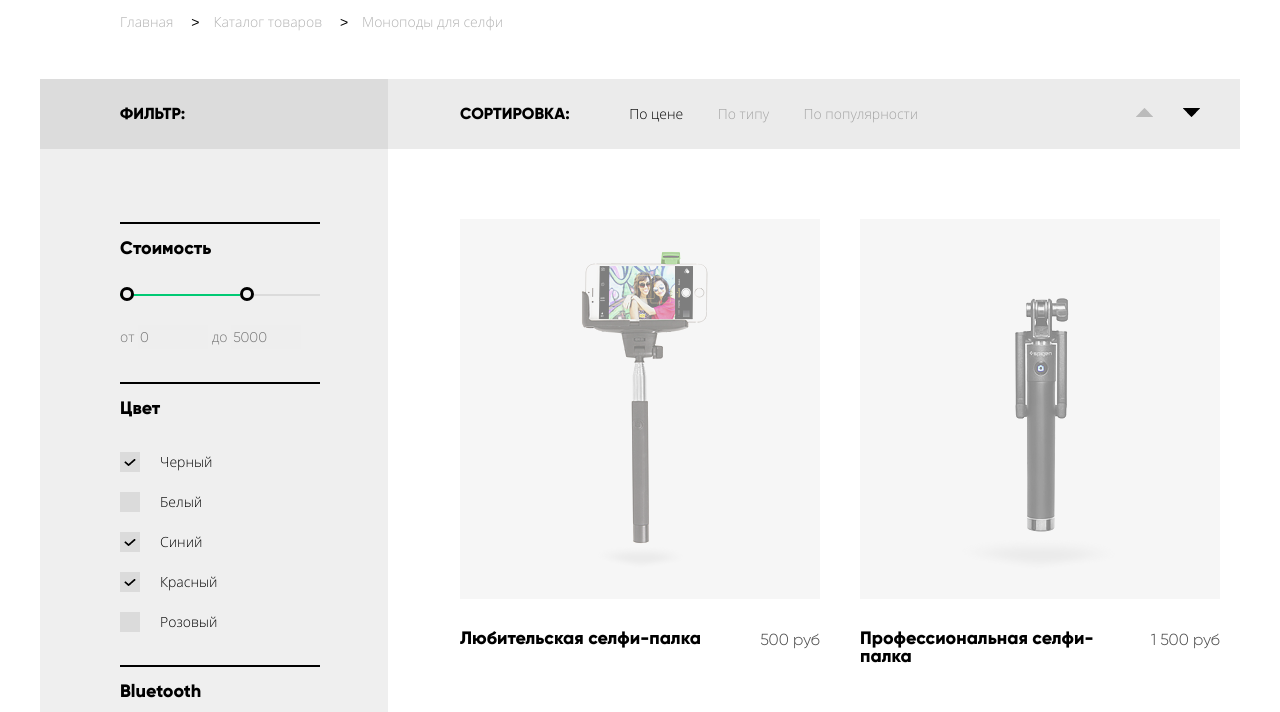
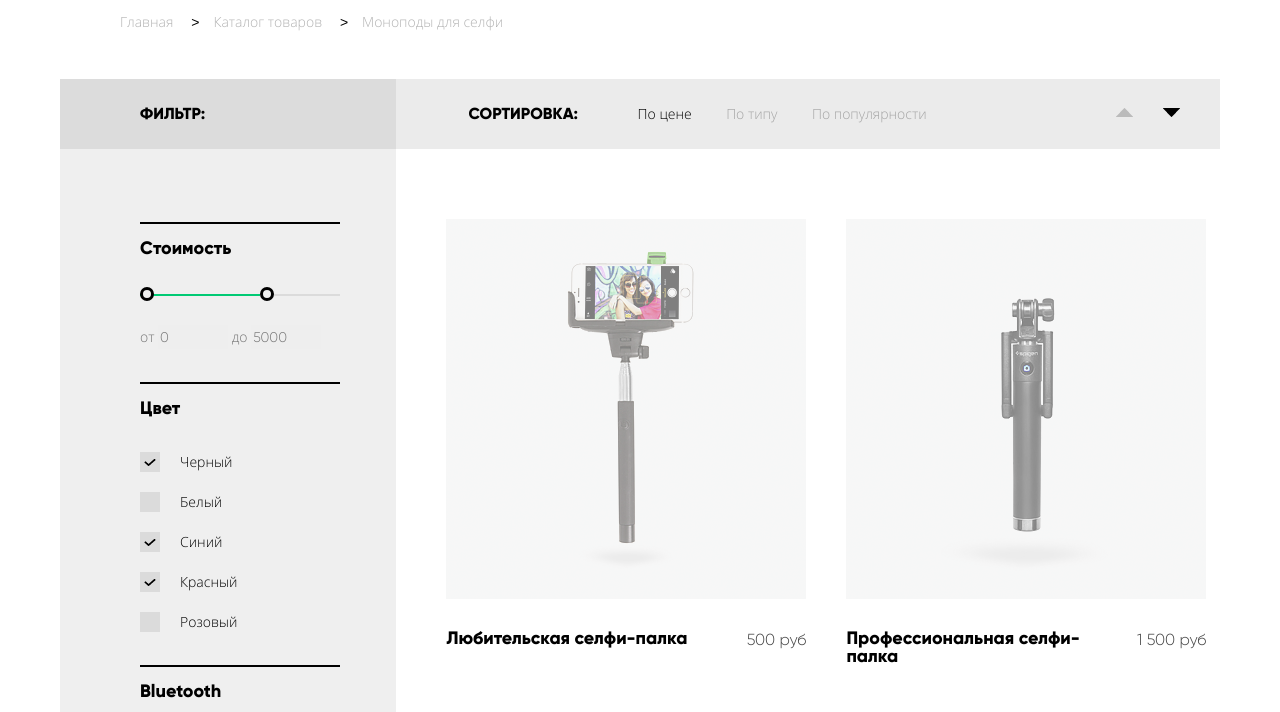
Before and after one commit to kraken1970/Device12, a website: page src/monopods.html in a window 1280 px wide. Shown: the part 338-1050 px from the top of the page. Drawn offline with Linux system fonts and the light colour scheme.

Commit message:
html & body width 100 vw

```diff
--- a/src/assets/styles/main-header.css
+++ b/src/assets/styles/main-header.css
@@ -29,14 +29,21 @@ body {
   position: relative;
 }
 
+html, body {
+  width: calc(100% + calc(100vw - 100%));
+  overflow-x: hidden;
+}
+
 .main-body {
   color: #000000;
   background-color: #ffffff;
 }
 
 .container {
-  width: 1160px;
+  max-width: 1160px;
   padding: 0;
+  margin-left: auto;
+  margin-right: auto;
 }
 
 .btn {
--- a/src/assets/styles/monopods.css
+++ b/src/assets/styles/monopods.css
@@ -318,8 +318,8 @@ label.radio-bt {
   width: 71%;
   font-size: 14px;
   padding-top: 70px;
-  padding-left: 72px;
-  padding-right: 20px;
+  padding-left: 50px;
+  padding-right: 10px;
   padding-bottom: 73px;
   & .items-line1 {
       margin-bottom: 50px;
--- a/src/assets/styles/style.css
+++ b/src/assets/styles/style.css
@@ -825,14 +825,22 @@ body {
   position: relative;
 }
 
+html, body {
+  width: -webkit-calc(100% + -webkit-calc(100vw - 100%));
+  width: calc(100% + calc(100vw - 100%));
+  overflow-x: hidden;
+}
+
 .main-body {
   color: #000000;
   background-color: #ffffff;
 }
 
 .container {
-  width: 1160px;
+  max-width: 1160px;
   padding: 0;
+  margin-left: auto;
+  margin-right: auto;
 }
 
 .btn {
@@ -2322,8 +2330,8 @@ label.radio-bt input {
   width: 71%;
   font-size: 14px;
   padding-top: 70px;
-  padding-left: 72px;
-  padding-right: 20px;
+  padding-left: 50px;
+  padding-right: 10px;
   padding-bottom: 73px;
 }
 
```
Also changed, not shown: src/index.html (+1 -1 lines).
